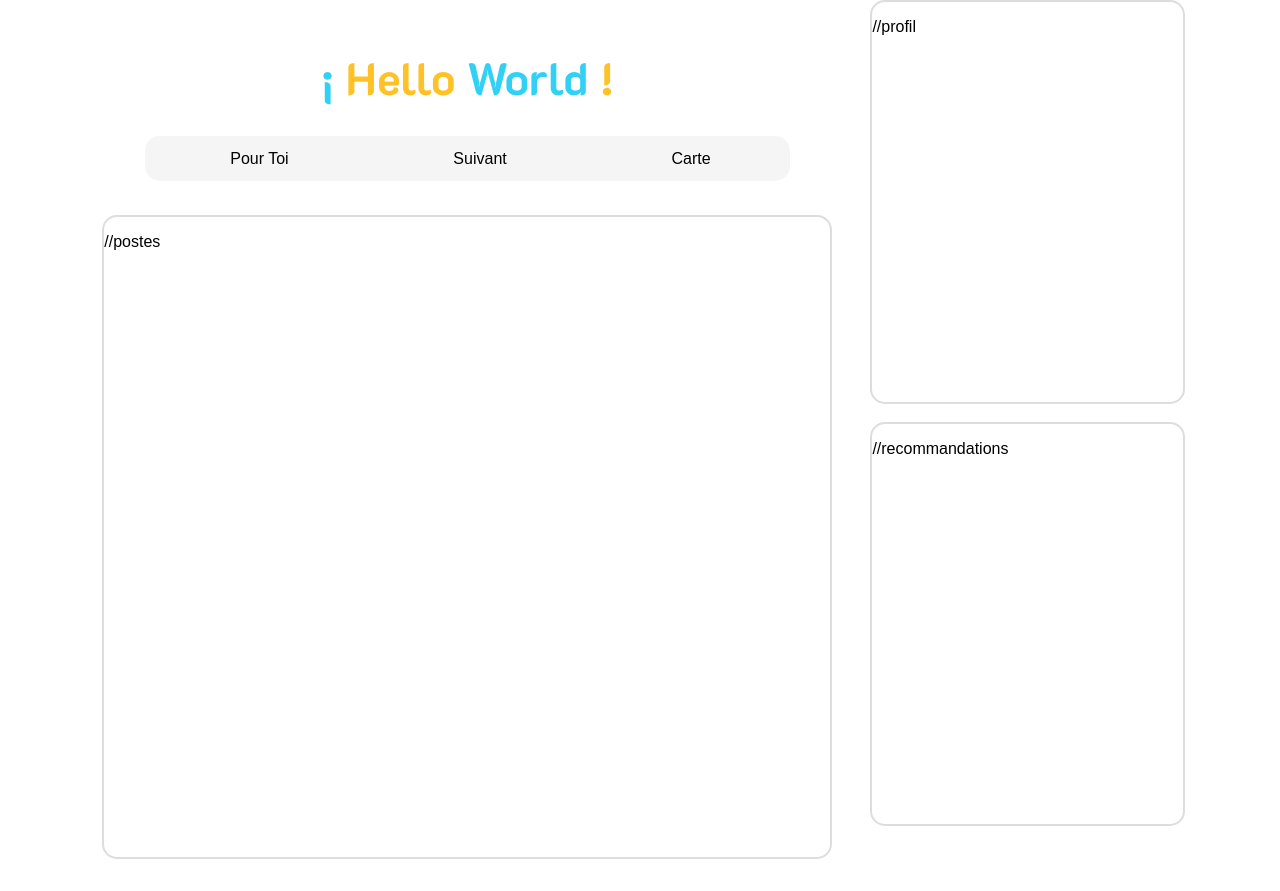
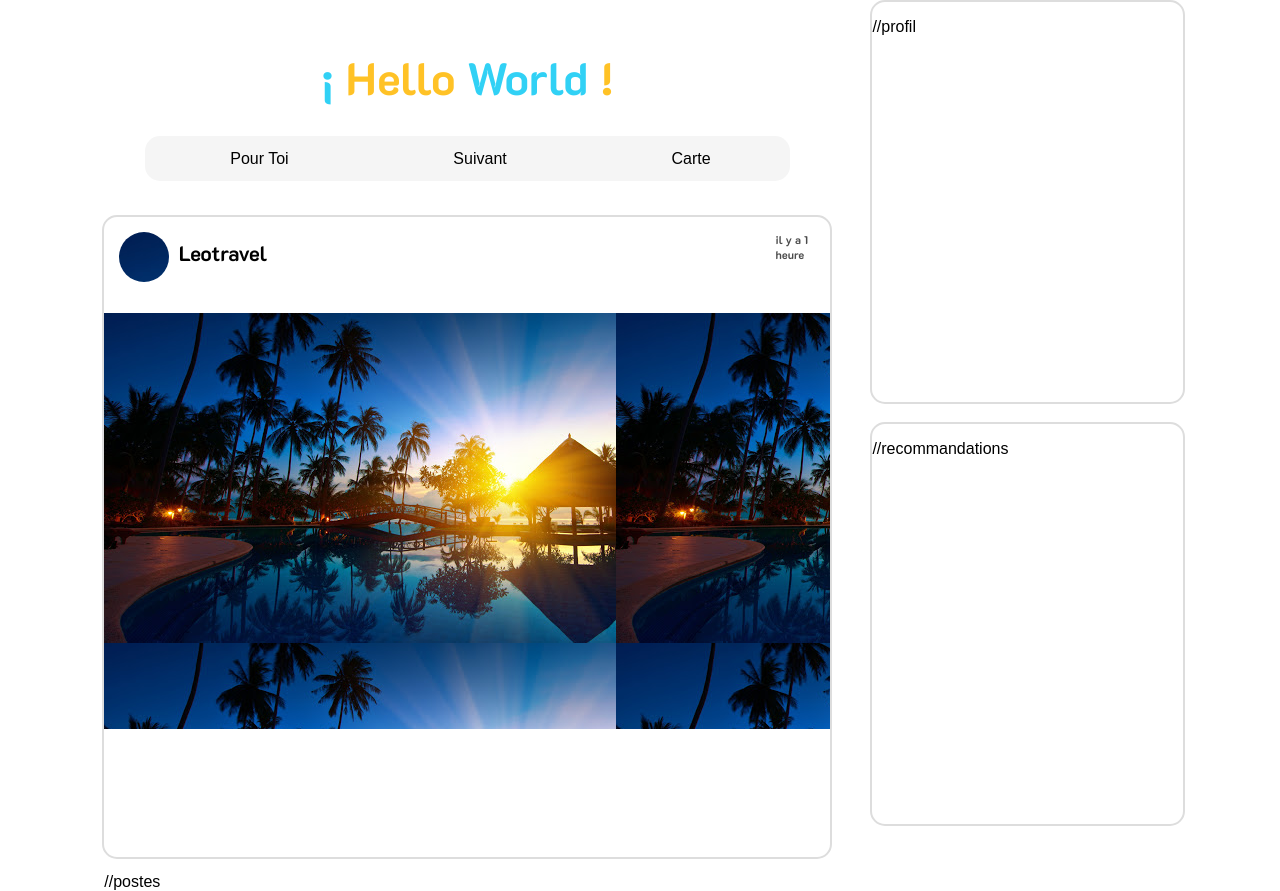
Before and after one commit to aubin4444/Projet_WE4A, a PHP site: page / in a window 1280 px wide. Before the commit the page ends 859 px from the top, so only its background shows below. Run offline with PHP 8.4, Linux system fonts and the light colour scheme.

Commit message:
début de création d'un post

```diff
--- a/index.css
+++ b/index.css
@@ -41,6 +41,51 @@ header{
 	border: 2px solid #ddd;
 	border-radius: 15px;
 	background-color: white;
+}
+
+#poste_header {
+	width: 100%;
+	height: 15%;
+	display: flex;
+}
+
+#profil {
+	padding-left: 2%;
+	padding-top: 2%;
+	display: flex;
+}
+
+#photo_profil {
+	width: 50px;
+	height: 50px;
+	border-radius: 50%;
+	background-image: url(./images/paysage.jpg);
+}
+
+#nom_profil {
+	margin-top: 5%;
+	margin-left: 10px;
+	font-family: k2d;
+	font-size: 130%;
+}
+
+#date_poste {
+	margin-left: 70%;
+	margin-top: 2%;
+	font-size: 70%;
+	font-family: k2d;
+	opacity: 70%;
+}
+
+#poste_image {
+	width: 100%;
+	height: 65%;
+	background-image: url(./images/paysage.jpg);
+}
+
+#poste_footer {
+	width: 100%;
+	height: 20%;
 }
 
 .contenu_annexe {
--- a/index.html
+++ b/index.html
@@ -26,6 +26,15 @@
 				</nav>
 			</header>
 			<div id="poste">
+				<div id = "poste_header">
+					<div id = "profil">
+						<div id = "photo_profil"></div>
+						<div id = "nom_profil">Leotravel</div>
+					</div>
+					<div id = "date_poste">il y a 1 heure</div>
+				</div>
+				<div id = "poste_image"></div>
+				<div id = "poste_footer"></div>
 				<p class="texte">
 					//postes
 				</p>
```
Also changed, not shown: images/comment.png (added), images/like.png (added), images/share.png (added).
